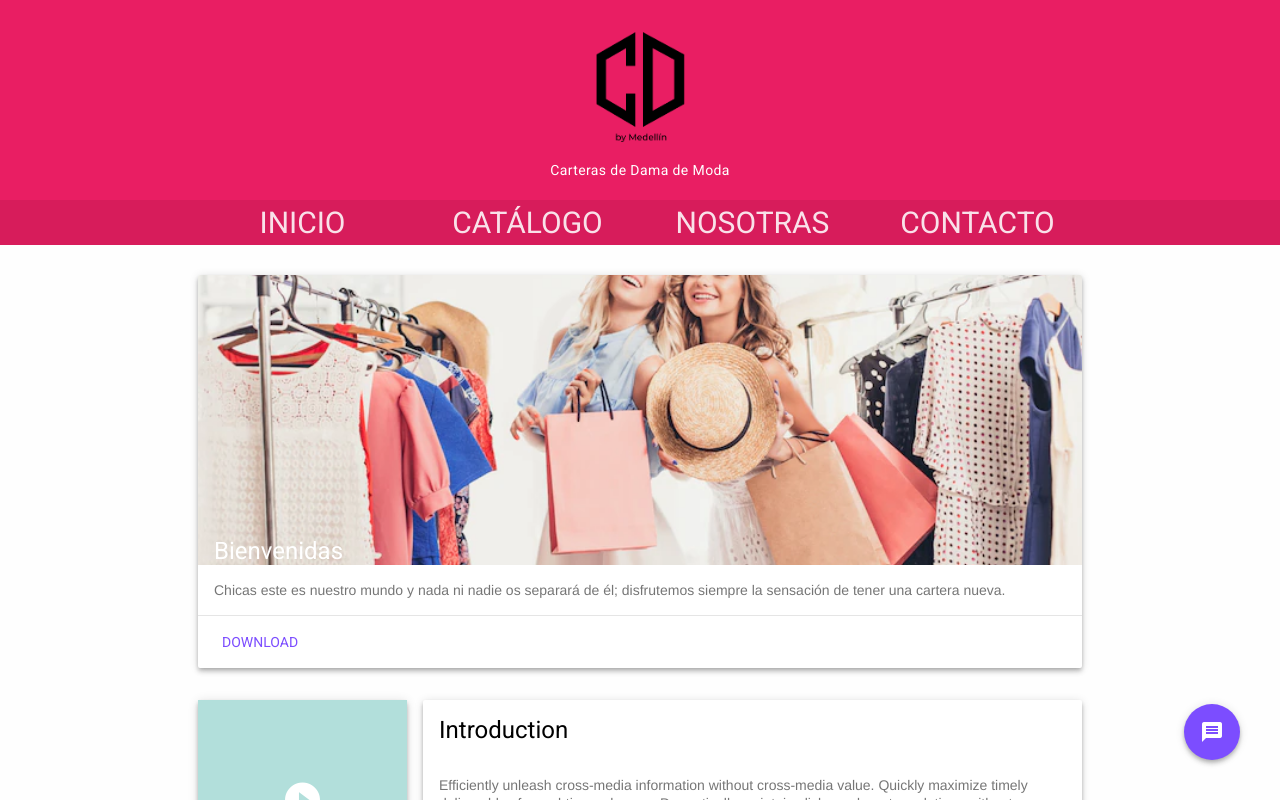
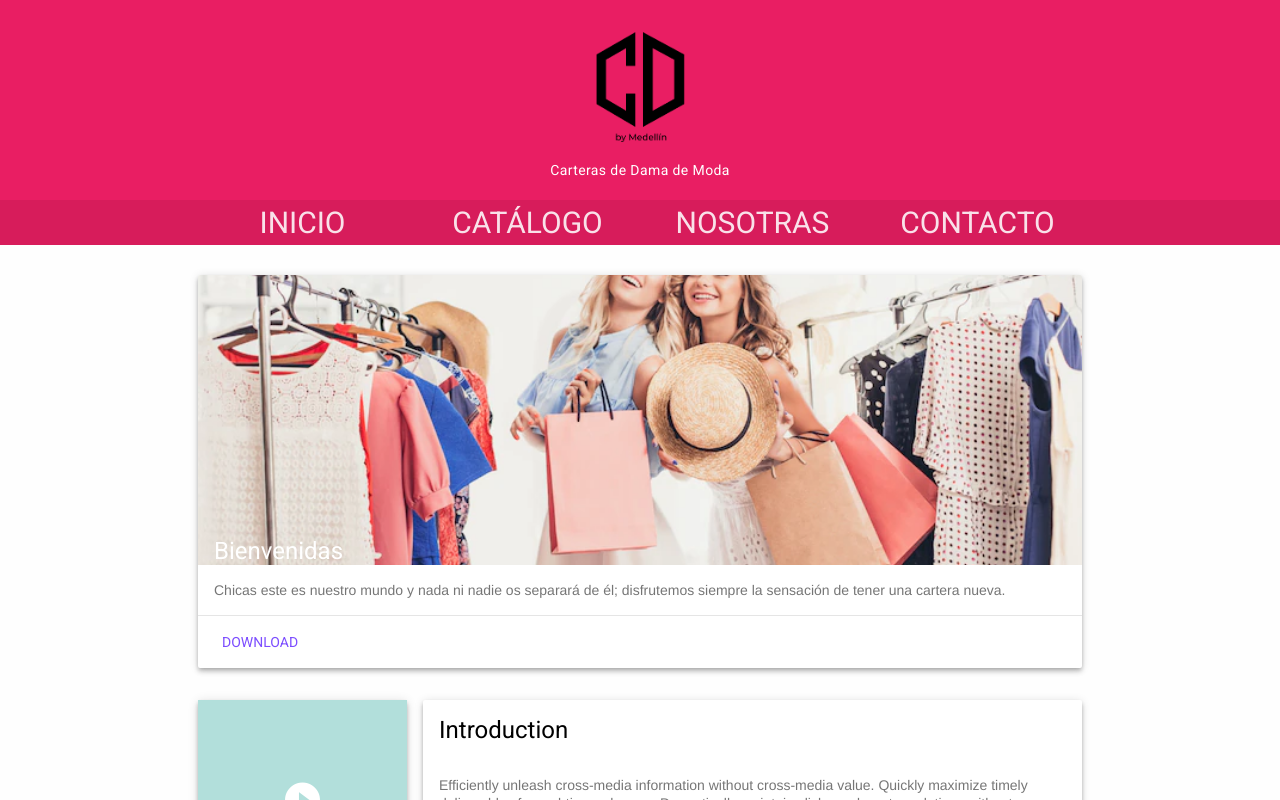
Before and after one commit to edgarsandovaldev/carterasdedama, a website: page index.html in a window 1280 px wide. Drawn offline with nearby package versions, Linux system fonts and the light colour scheme.

Commit message:
Quite un Elemento

```diff
--- a/index.html
+++ b/index.html
@@ -18,11 +18,6 @@
 
 
     <div class="mdl-layout mdl-js-layout mdl-layout--fixed-header">
-
-      <!--icono de mensaje-->
-      <a href="contact.html" id="contact-button" class="mdl-button mdl-button--fab mdl-js-button mdl-button--raised mdl-js-ripple-effect mdl-color--accent mdl-color-text--accent-contrast mdl-shadow--4dp">
-        <i class="material-icons">message</i>
-      </a>
 
         <header class="mdl-layout__header mdl-layout__header--waterfall site-header">
           <div class="mdl-layout__header-row site-logo-row">
```
